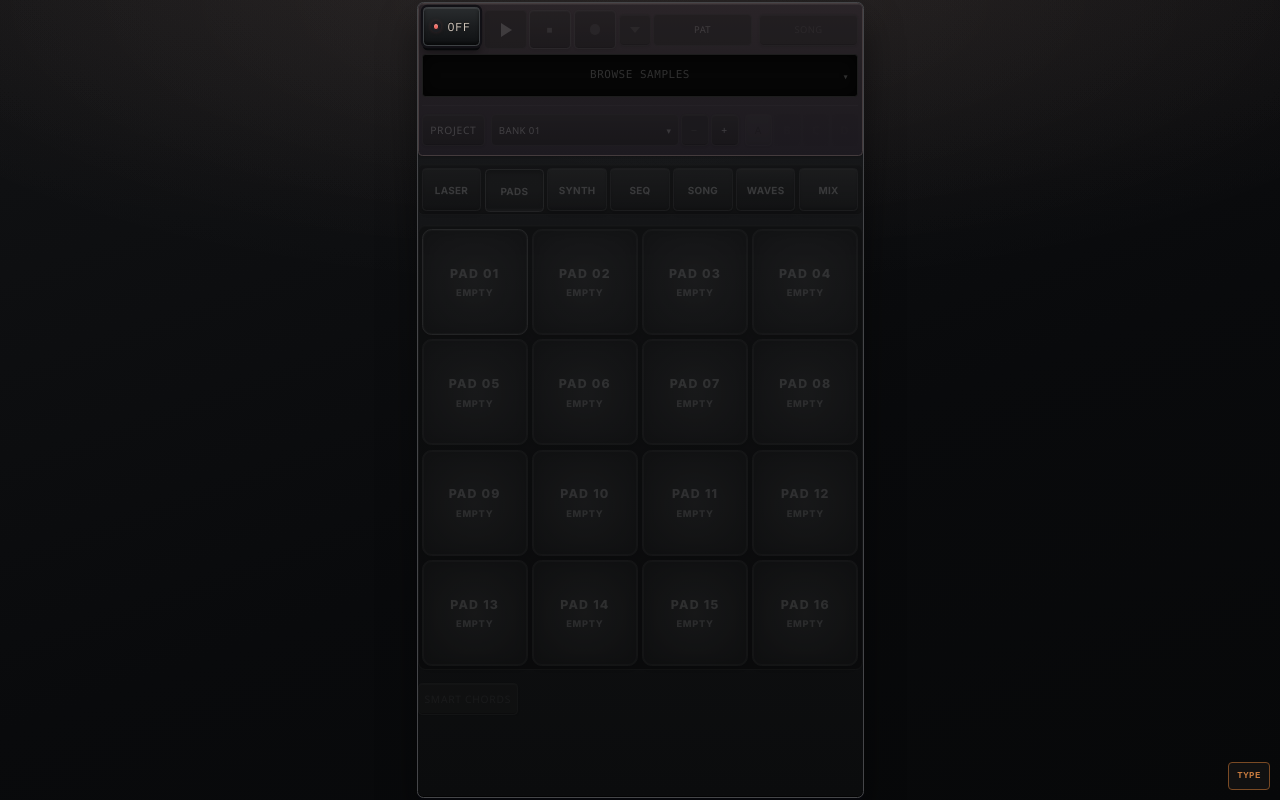
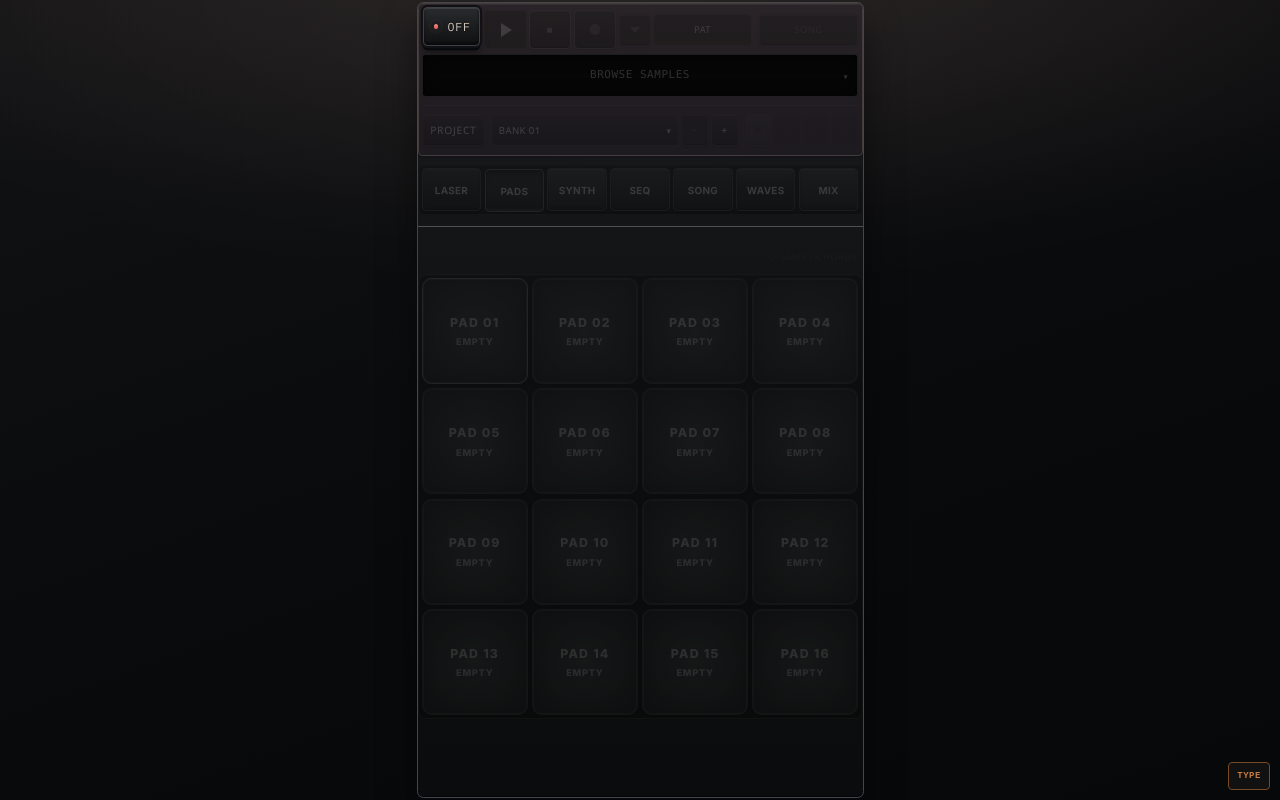
Before and after one commit to dobrzecgames-crypto/station, a React (Vite) app: page / in a window 1280 px wide. Built offline with nearby package versions, Linux system fonts and the light colour scheme; a web font is replaced by a local one.

Commit message:
Revert "ui: close the gap between the tab row and a workspace's own content"
This reverts commit 6b089d2c1defaa4ed5e10d74a58a710d22120f8f.

```diff
--- a/src/App.tsx
+++ b/src/App.tsx
@@ -2425,6 +2425,9 @@ export function App({ audioEngine }: AppProps) {
                   />}
               <div className="instrument-layout">
                 <div className="pad-workspace">
+                  <div className="pad-grid-toolbar">
+                    <ChordModeToggle enabled={selectedGroup.padMode === 'chords'} available={chordModeAvailable} onChange={(enabled) => changePadMode(enabled ? 'chords' : 'notes')} />
+                  </div>
                   <PadGrid
                     pads={pads}
                     selectedPadId={selectedPadId}
@@ -2441,14 +2444,6 @@ export function App({ audioEngine }: AppProps) {
                     }}
                     chordLabels={chordLabels}
                   />
-                  {/* Below the grid, not above it: there is a whole dead stretch of
-                      panel down here on every bank, while the space above the grid
-                      belongs to the tab row and nothing else. A bank-wide mode
-                      switch reads fine as the last thing on the page rather than
-                      the first. */}
-                  <div className="pad-grid-toolbar">
-                    <ChordModeToggle enabled={selectedGroup.padMode === 'chords'} available={chordModeAvailable} onChange={(enabled) => changePadMode(enabled ? 'chords' : 'notes')} />
-                  </div>
                 </div>
               </div>
               {sampleEditorOpen && (
--- a/src/pads/ChordModeToggle.tsx
+++ b/src/pads/ChordModeToggle.tsx
@@ -4,14 +4,9 @@ interface ChordModeToggleProps {
   onChange: (enabled: boolean) => void
 }
 
-/** The bank's NOTES/CHORDS switch, in the same small hardware-pill language
-    PAT/SONG and OVERDUB/REPLACE already use (.mixer-toggle) - a control next
-    to the pad grid it governs, sized to its own label rather than a
-    dedicated full-width row. Unavailable rather than absent when there's no
-    eligible instrument to switch to chords. */
 export function ChordModeToggle({ enabled, available, onChange }: ChordModeToggleProps) {
   return <button
-    className={enabled ? 'mixer-toggle mixer-toggle-active' : 'mixer-toggle'}
+    className={`pad-chord-mode-toggle${enabled ? ' pad-chord-mode-toggle-active' : ''}`}
     type="button"
     role="switch"
     aria-label="SMART CHORDS"
@@ -19,5 +14,8 @@ export function ChordModeToggle({ enabled, available, onChange }: ChordModeToggl
     disabled={!enabled && !available}
     title={!enabled && !available ? 'SMART CHORDS requires one MONOPOLY or STRINGS instrument mapped across all 16 pads.' : undefined}
     onClick={() => onChange(!enabled)}
-  >SMART CHORDS</button>
+  >
+    <span className="pad-chord-mode-led" aria-hidden="true" />
+    <span>SMART CHORDS</span>
+  </button>
 }
--- a/src/pads/chordDisplay.css
+++ b/src/pads/chordDisplay.css
@@ -7,9 +7,14 @@
 .chord-performance { display: grid; grid-template-columns: repeat(3, minmax(0, 1fr)); gap: calc(6px * var(--station-ui-scale)) calc(10px * var(--station-ui-scale)); padding-top: calc(7px * var(--station-ui-scale)); border-top: 1px solid rgb(var(--display-light) / 24%); }
 .chord-performance-heading { grid-column: 1 / -1; color: rgb(var(--display-light) / 62%); font-family: var(--station-display-font); font-size: .52rem; letter-spacing: .08em; }
 .chord-performance .display-param { min-width: 0; }
-/* Sized to the one button in it, not a full-width row with a control parked
-   at one end of it - the space below the grid absorbs it for free. */
-.pad-grid-toolbar { display: flex; width: fit-content; margin-top: calc(12px * var(--station-ui-scale)); }
+.pad-grid-toolbar { display: flex; min-height: calc(24px * var(--station-ui-scale)); align-items: center; justify-content: flex-end; margin-bottom: calc(4px * var(--station-ui-scale)); }
+.pad-chord-mode-toggle { display: inline-flex; min-height: calc(24px * var(--station-ui-scale)); align-items: center; gap: calc(6px * var(--station-ui-scale)); padding: calc(2px * var(--station-ui-scale)) calc(5px * var(--station-ui-scale)); border: 0; border-radius: calc(4px * var(--station-ui-scale)); color: #858c89; background: transparent; font-family: var(--station-display-font); font-size: .52rem; font-weight: 400; letter-spacing: .08em; cursor: pointer; }
+.pad-chord-mode-toggle:hover:not(:disabled), .pad-chord-mode-toggle:focus-visible { color: #c6cbc5; background: rgb(255 255 255 / 4%); outline: none; }
+.pad-chord-mode-toggle:focus-visible { box-shadow: 0 0 0 1px rgb(194 200 193 / 35%); }
+.pad-chord-mode-toggle:disabled { cursor: default; opacity: .3; }
+.pad-chord-mode-led { width: calc(6px * var(--station-ui-scale)); height: calc(6px * var(--station-ui-scale)); border: 1px solid #666d6a; border-radius: 50%; background: #292d2c; box-shadow: inset 0 1px 1px rgb(0 0 0 / 50%); }
+.pad-chord-mode-toggle-active { color: var(--station-accent); }
+.pad-chord-mode-toggle-active .pad-chord-mode-led { border-color: var(--station-accent); background: var(--station-accent); box-shadow: 0 0 calc(7px * var(--station-ui-scale)) rgb(var(--station-accent-rgb) / 55%); }
 .pad-chord-name { font-size: clamp(.62rem, 2.6vw, .9rem); letter-spacing: -.02em; text-overflow: clip; }
 .pad-chord-selected:not(.pad-playing) { outline-color: var(--action-accent); }
 @media (max-width: 520px) { .chord-display-summary { grid-template-columns: 1fr; font-size: .5rem; } .chord-performance { grid-template-columns: 1fr; } }
```
Also changed, not shown: src/App.css.
